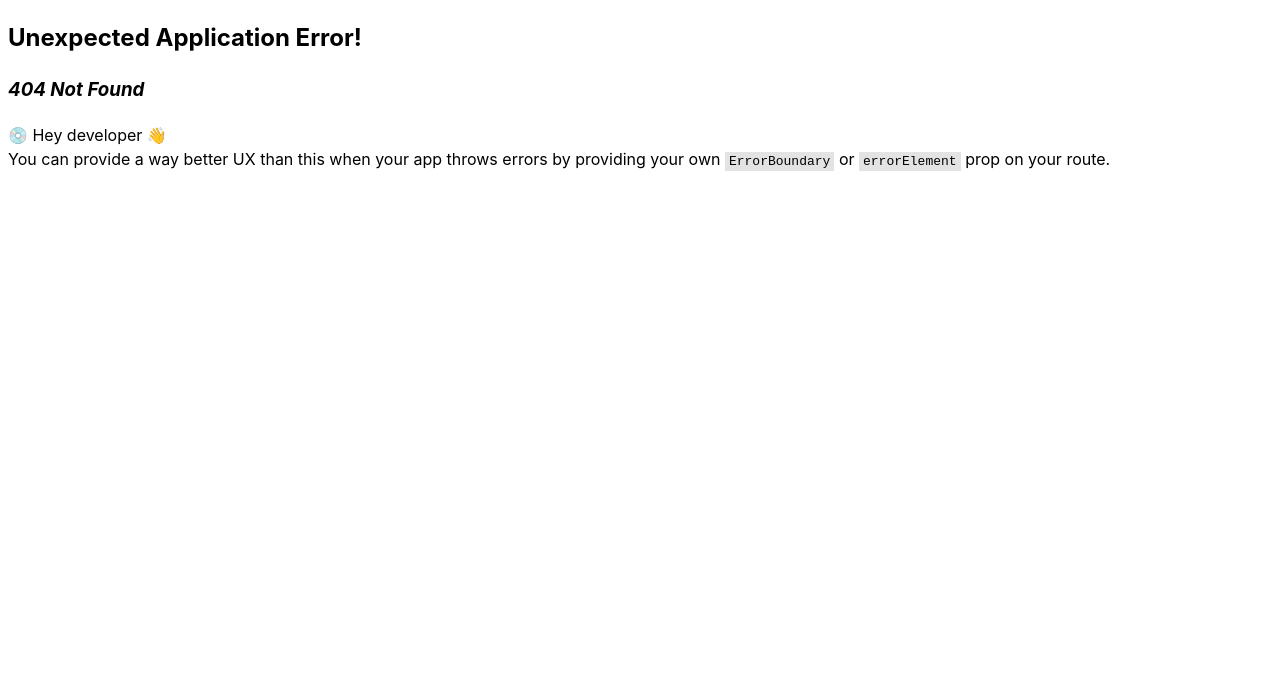
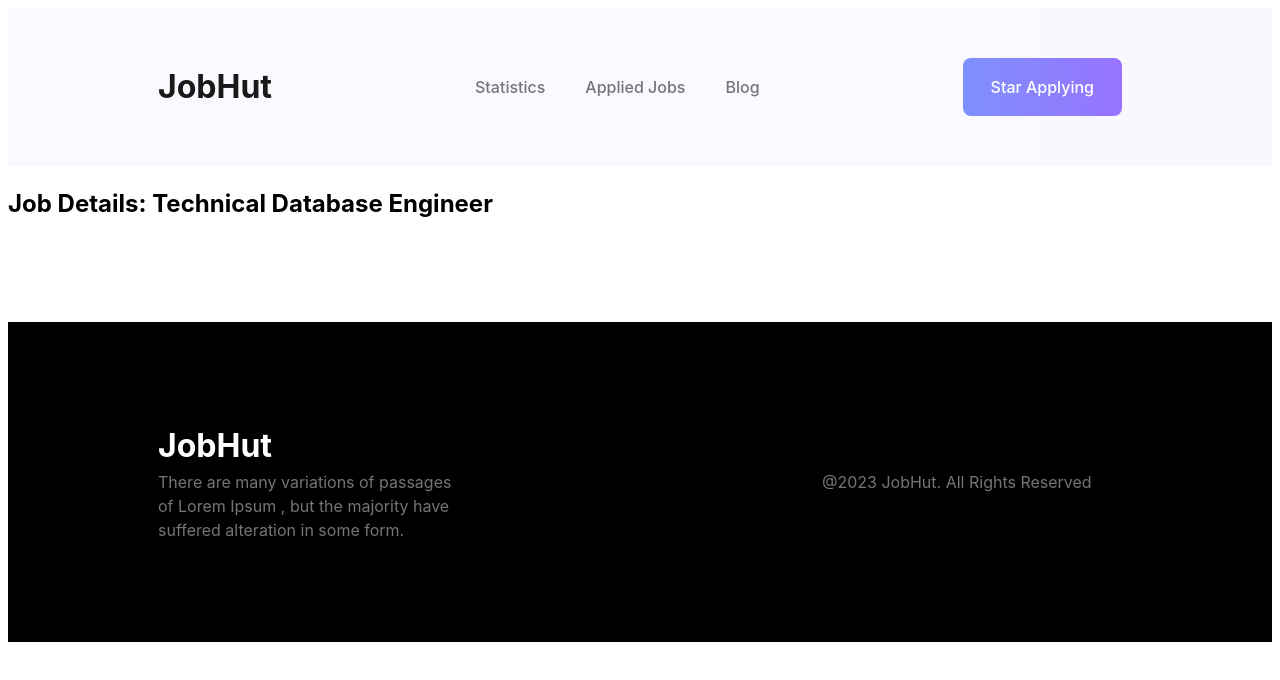
Before and after one commit to Rafiulsam/job-hunt-react, a React (Vite) app: page /job/1 in a window 1280 px wide. Before the commit this address had no page. Shown: the top 680 px of the page. Built offline with nearby package versions, Linux system fonts and the light colour scheme.

Commit message:
fetched data for job details

```diff
--- a/src/components/CategoryList/CategoryList.jsx
+++ b/src/components/CategoryList/CategoryList.jsx
@@ -1,7 +1,14 @@
+import { useEffect, useState } from 'react';
 import Category from '../Category/Category';
 import './CategoryList.css'
 
-const CategoryList = ({categories}) => {
+const CategoryList = () => {
+    const [categories, setCategories] = useState([])
+    useEffect(() => {
+            fetch('categories.json')
+            .then(res => res.json())
+            .then(data=> setCategories(data))
+    }, [])
     return (
         <div className='categories'>
             <h1 className='categories-title'>Job Category List</h1>
--- a/src/components/FeaturedJobs/FeaturedJobs.jsx
+++ b/src/components/FeaturedJobs/FeaturedJobs.jsx
@@ -7,7 +7,7 @@ const FeaturedJobs = () => {
 
     useEffect(() => {
         const loadData = async () => {
-            const response = await fetch('jobs.json');
+            const response = await fetch('/jobs.json');
             const data = await response.json();
             setJobs(data.slice(0, 4));
         };
@@ -16,7 +16,7 @@ const FeaturedJobs = () => {
     }, []);
 
     const handleSeeAllBtn = async () => {
-        const response = await fetch('jobs.json');
+        const response = await fetch('/jobs.json');
         const data = await response.json();
         setJobs(data);
     };
--- a/src/components/Header/Header.jsx
+++ b/src/components/Header/Header.jsx
@@ -5,7 +5,7 @@ import { Link, NavLink } from 'react-router-dom';
 const Header = () => {
     return (
         <nav className='header'>
-            <h1><Link to='/'>JobHut</Link></h1>
+            <Link to='/'><h1>JobHut</h1></Link>
             <div className='navLinks'>
                 <NavLink className={({isActive})=>isActive ? 'active': ''} to='statistics'>Statistics</NavLink>
                 <NavLink to='appliedJobs'>Applied Jobs</NavLink>
--- a/src/components/Home/Home.jsx
+++ b/src/components/Home/Home.jsx
@@ -6,13 +6,12 @@ import { useLoaderData } from 'react-router-dom';
 import FeaturedJobs from '../FeaturedJobs/FeaturedJobs';
 
 const Home = () => {
-    const categories = useLoaderData()
     return (
         <div>
             <section className='banner-section'>
              <Banner></Banner>
             </section>
-            <CategoryList categories ={categories}></CategoryList>
+            <CategoryList></CategoryList>
             <FeaturedJobs></FeaturedJobs>
         </div>
     );
--- a/src/components/Job/Job.jsx
+++ b/src/components/Job/Job.jsx
@@ -1,10 +1,10 @@
 import React from 'react';
 import './Job.css'
 import { FontAwesomeIcon } from '@fortawesome/react-fontawesome'
-import { faLocationDot , faMoneyBill } from '@fortawesome/free-solid-svg-icons'
+import { faLocationDot, faMoneyBill } from '@fortawesome/free-solid-svg-icons'
+import { Link } from 'react-router-dom';
 const Job = ({ job }) => {
-    const { company_name, job_title, job_type, location, salary, logo, remote_or_onsite } = job
-    console.log(job);
+    const { company_name, job_title, job_type, location, salary, logo, remote_or_onsite, id } = job
     return (
         <div className='job'>
             <img src={logo} alt="" />
@@ -19,7 +19,7 @@ const Job = ({ job }) => {
                 </span> {location}</p>
                 <p className='salary'> <span><FontAwesomeIcon icon={faMoneyBill} /></span> Salary: {salary}</p>
             </div>
-            <button>View Details</button>
+            <Link to={`job/${id}`}> <button>View Details</button></Link>
         </div>
     );
 };
--- /dev/null
+++ b/src/components/JobDetails/JobDetails.jsx
@@ -0,0 +1,18 @@
+import React from 'react';
+import './JobDetails.css'
+import { useLoaderData, useParams } from 'react-router-dom';
+const JobDetails = () => {
+    const jobData = useLoaderData()
+    const {id} = useParams()
+    const idStr = parseInt(id)
+    const job = jobData.find(job=> job.id === idStr)
+    console.log(job);
+
+    return (
+        <div>
+            <h2>Job Details: {job.job_title} </h2>
+        </div>
+    );
+};
+
+export default JobDetails;
--- a/src/main.jsx
+++ b/src/main.jsx
@@ -7,7 +7,7 @@ import Root from './components/layout/Root/Root.jsx'
 import Statistics from './components/Statistics/Statistics.jsx'
 import AppliedJobs from './components/AppliedJobs/AppliedJobs.jsx'
 import Blog from './components/Blog/Blog.jsx'
-import fetchCategories from './loader/loadCategories.js'
+import JobDetails from './components/JobDetails/JobDetails.jsx'
 
 const router = createBrowserRouter([
   {
@@ -17,7 +17,11 @@ const router = createBrowserRouter([
       {
         path:'/',
         element:<Home></Home>,
-        loader:fetchCategories
+      },
+      {
+        path:'/job/:id',
+        element:<JobDetails></JobDetails>,
+        loader:()=>fetch('/jobs.json')
       },
       {
         path:'/statistics',
```
Also changed, not shown: src/components/JobDetails/JobDetails.css (added).
